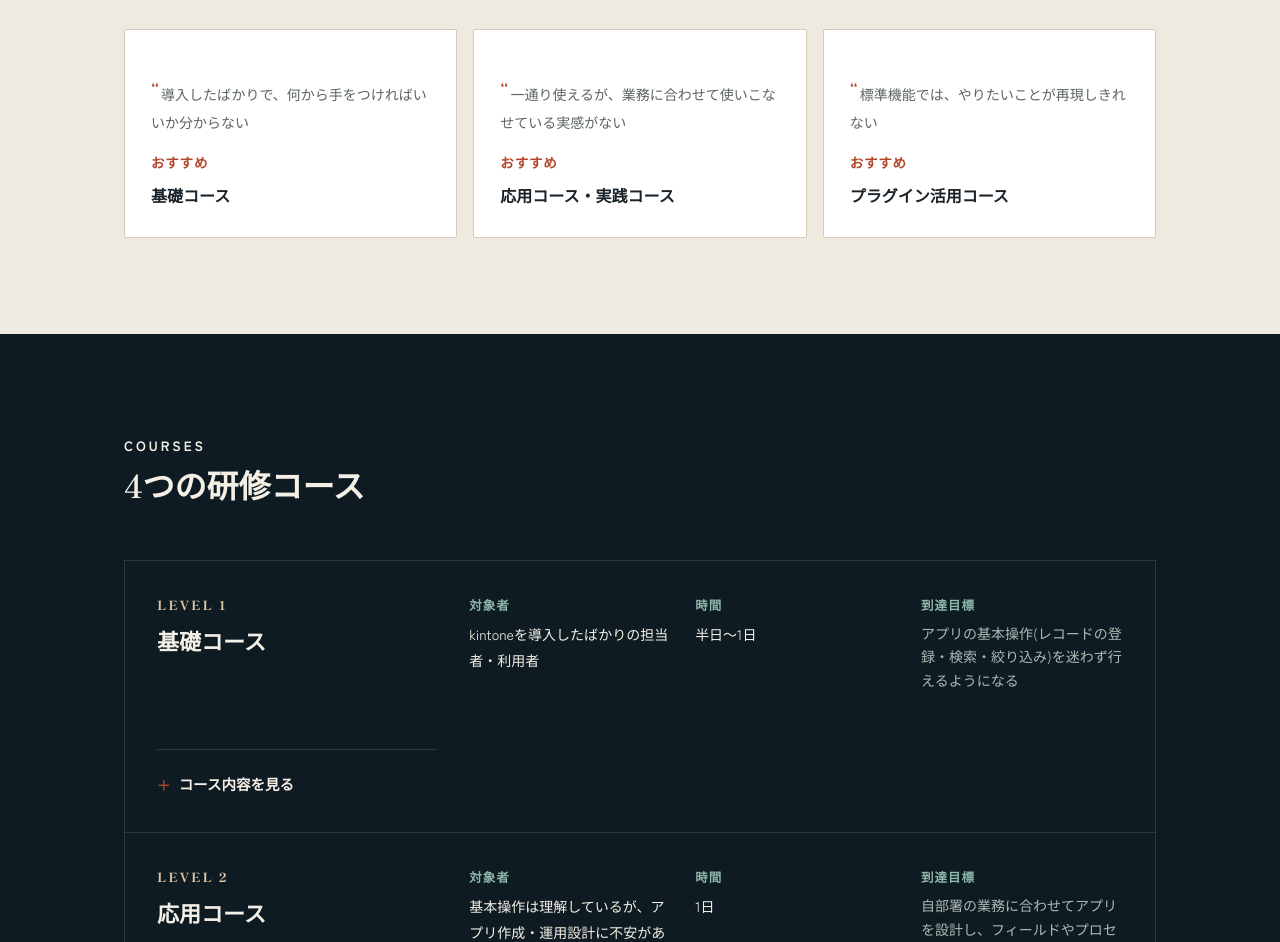
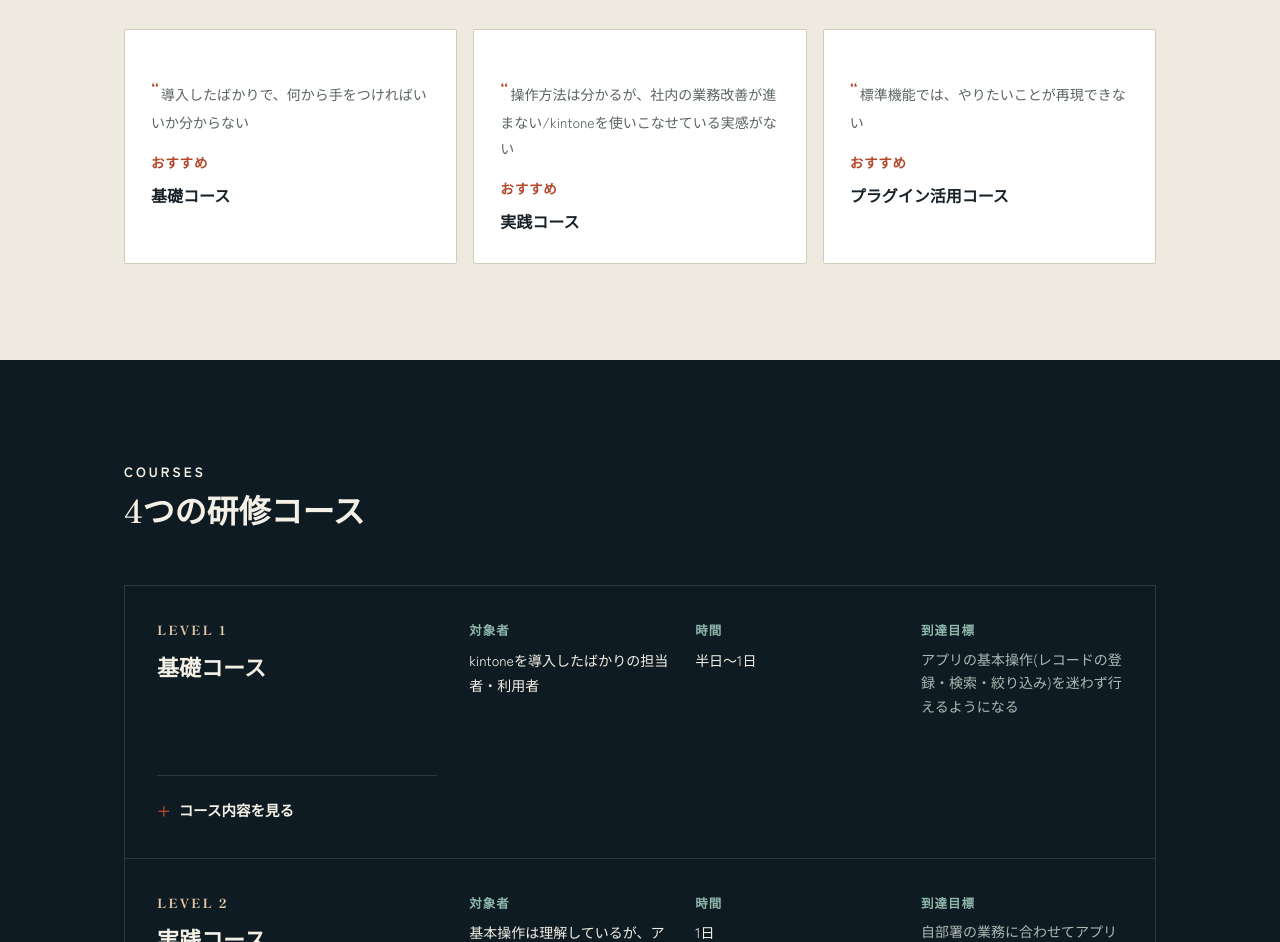
Before and after one commit to kintowa/kintowa-site, a plain HTML site: page training.html in a window 1280 px wide. Shown: the part 658-1600 px from the top of the page. Drawn offline with Linux system fonts and the light colour scheme.

Commit message:
Update training.html

```diff
--- a/training.html
+++ b/training.html
@@ -29,7 +29,7 @@
   <div class="wrap">
     <span class="crumb"><a href="index.html">ホーム</a> / 研修メニュー</span>
     <h1>研修メニュー</h1>
-    <p class="lead">操作を教えるだけの研修ではなく、業務設計・運用ルールづくりまで踏み込みます。基礎・応用・プラグイン活用・実践の4コースから、状況に合わせて組み合わせます。</p>
+    <p class="lead">操作を教えるだけの研修ではなく、業務設計・運用ルールづくりまで踏み込みます。基礎・実践・プラグイン活用の4コースから、状況に合わせて組み合わせます。</p>
   </div>
 </section>
 
@@ -46,12 +46,12 @@
         <div class="rec-title">基礎コース</div>
       </div>
       <div class="concern-card">
-        <p class="voice">一通り使えるが、業務に合わせて使いこなせている実感がない</p>
+        <p class="voice">操作方法は分かるが、社内の業務改善が進まない/kintoneを使いこなせている実感がない</p>
         <div class="rec">おすすめ</div>
-        <div class="rec-title">応用コース・実践コース</div>
+        <div class="rec-title">実践コース</div>
       </div>
       <div class="concern-card">
-        <p class="voice">標準機能では、やりたいことが再現しきれない</p>
+        <p class="voice">標準機能では、やりたいことが再現できない</p>
         <div class="rec">おすすめ</div>
         <div class="rec-title">プラグイン活用コース</div>
       </div>
@@ -99,7 +99,7 @@
       <div class="course-card">
         <div class="lvl">
           <span class="kicker2">LEVEL 2</span>
-          <h3>応用コース</h3>
+          <h3>実践コース</h3>
         </div>
         <div class="course-meta">
           <div>
@@ -157,7 +157,7 @@
       <div class="course-card">
         <div class="lvl">
           <span class="kicker2">LEVEL 4</span>
-          <h3>実践コース</h3>
+          <h3>応用コース</h3>
         </div>
         <div class="course-meta">
           <div>
```
